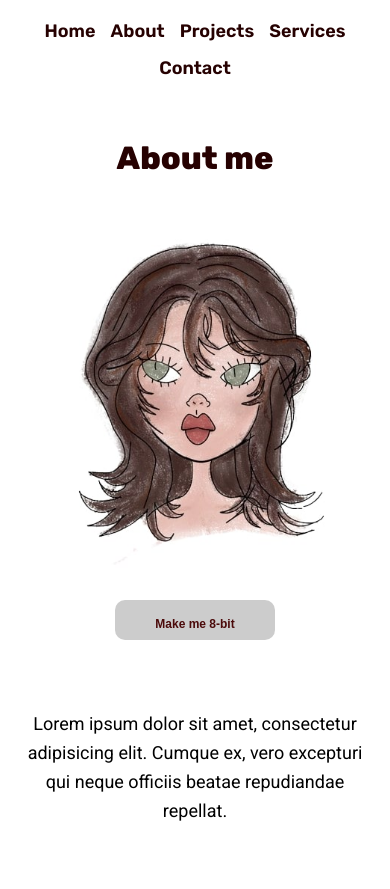
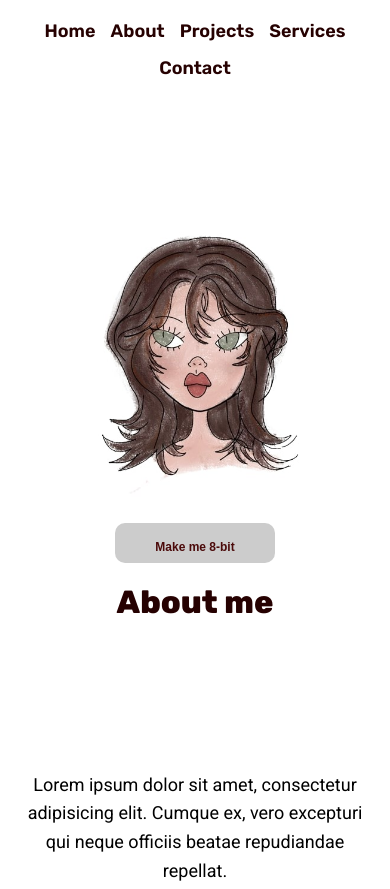
Before and after one commit to m4nnnn/portfolioV1, a plain HTML site: page aboutpage.html in a window 390 px wide. Shown: the top 889 px of the page. Drawn offline with Linux system fonts and the light colour scheme.

```diff
--- a/css/about-page-style.css
+++ b/css/about-page-style.css
@@ -59,17 +59,20 @@
 
 /* --- SECTION PRINCIPALE --- */
 .top-section {
+    padding: 60px 10%;
+    background: #ffffff;
+}
+
+.top-img-txt {
     display: flex;
     flex-direction: row;
     justify-content: center;
     align-items: center;
-    padding: 60px 10%;
-    background: #ffffff;
-    gap: 40px;
+    gap: 60px;
 }
 
 .page-title {
-    flex: 2;
+    flex: 0 1 auto;
     display: flex;
     flex-direction: column;
 }
@@ -230,10 +233,11 @@
         gap: 15px;
     }
 
-    .top-section {
+    .top-img-txt {
         flex-direction: column-reverse;
         padding: 40px 5%;
         text-align: center;
+        gap: 20px;
     }
 
     .page-title {
```
